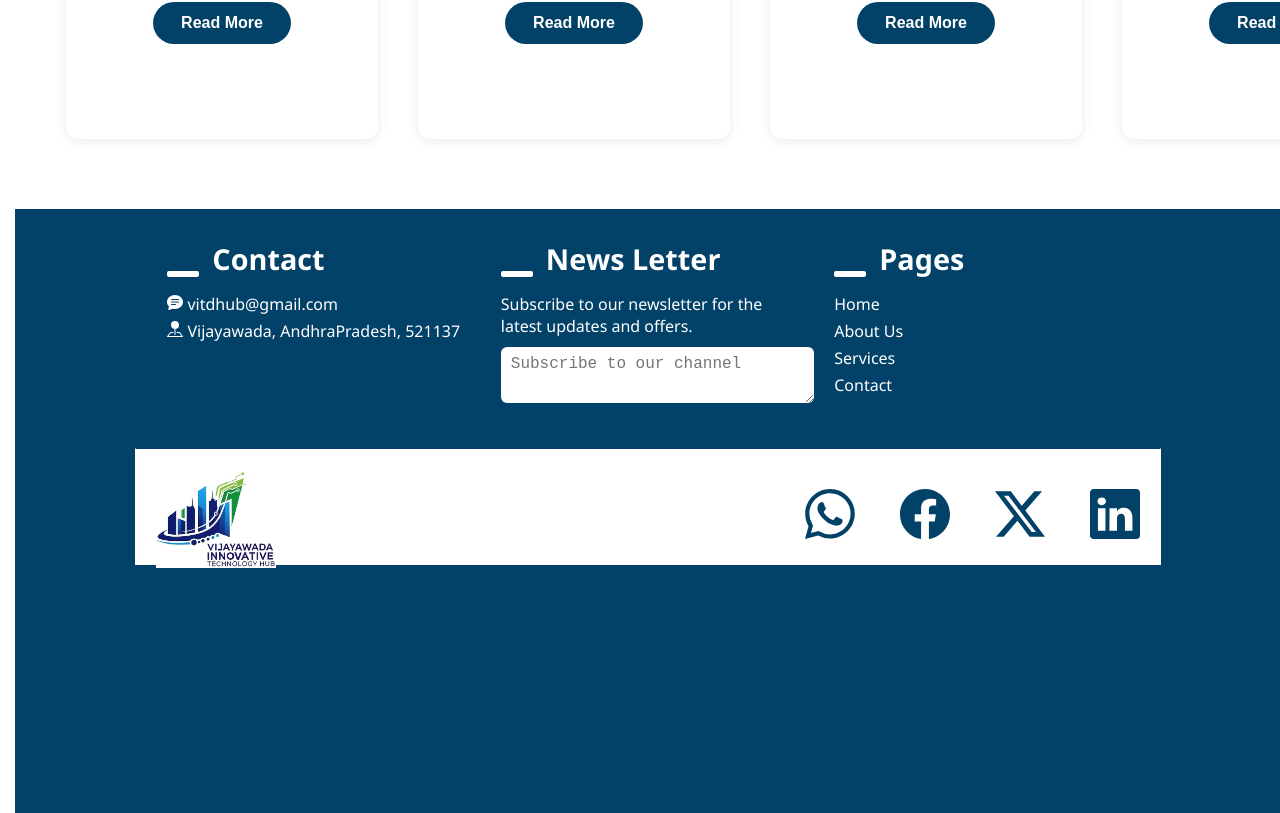
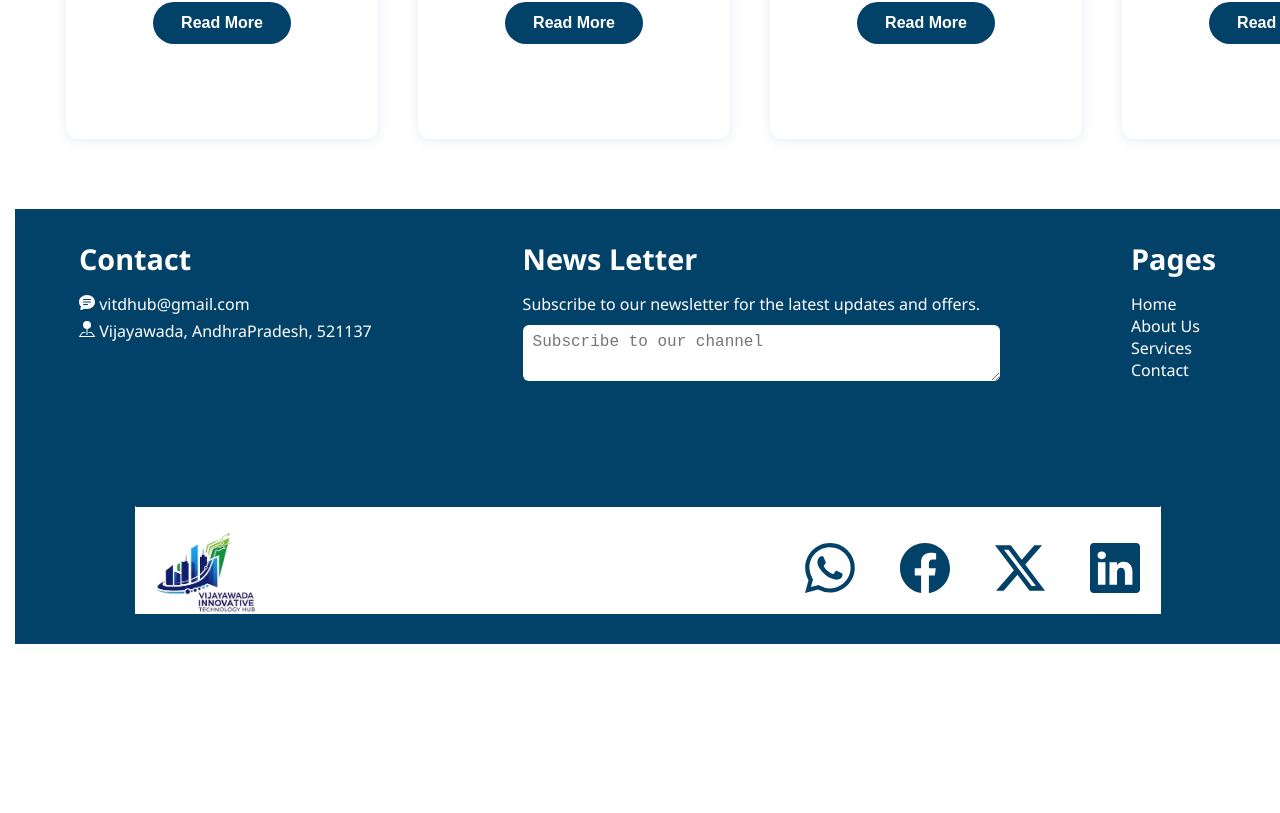
Before and after one commit to hemanthaarya/hedhya, a React (Create React App) app: page / in a window 1280 px wide. Shown: the part 1861-2674 px from the top of the page. After the commit the page ends 2505 px from the top, so only its background shows below. Built offline with nearby package versions, Linux system fonts and the light colour scheme.

Commit message:
Add files via upload

```diff
--- a/src/Pages/Home.css
+++ b/src/Pages/Home.css
@@ -40,6 +40,10 @@ body,html,.main{
     align-items: center;
     padding: 10px 5vw;
     background: white;
+}
+.phn{
+    width: 25px;
+    height: 25px;
 }
 .logo{
     width: 160px;
@@ -390,7 +394,6 @@ body,html,.main{
 .footer{
     display: flex;
     flex-direction: column;
-    height: 68vh;
     background-color: #034268;
     margin-left: 15px;
     color: white;
@@ -401,14 +404,12 @@ body,html,.main{
     display: flex;
     color: white;
     justify-content: space-between;
-    flex-wrap: wrap;
     gap: 40px;
-    max-width: 1200px;
+    width: 100%;
+    max-height: 300px;
     margin: 0 auto 40px;
 }
-.contact, .news_letter, .Pages {
-    flex: 1 1 280px;
-}
+
 .c_title{
     display: flex;
     align-items: center;
@@ -454,14 +455,13 @@ body,html,.main{
     justify-content: space-between;
     border: 0.5px solid transparent;
     background-color: white;
-    height: 100px;
     width: 80vw;
     margin-left: 150px;
     align-items: center;
     border-top: 1px solid #0d3b6d;
     padding-top: 15px;
     max-width: 1200px;
-    margin: 0 auto;
+    margin: 80px auto 0;
 }
 .icons{
     margin-right: 20px;
@@ -477,16 +477,13 @@ body,html,.main{
     cursor: pointer;
     transition: color 0.3s ease;
     color: #034268;
-    cursor: pointer;
-    transition: color 0.3s ease;
 }
 
 .icon:hover {
     color: #034268;
 }
 .logo1{
-    width: 120px;
-    height: auto;
+    width: 100px;
     margin-left: 20px;
 }
 @media (max-width: 1023px) and (min-width: 769px) {
@@ -545,7 +542,9 @@ body,html,.main{
   .img2_matter h2 {
     font-size: 1.7rem;
   }
-
+  .s-text-container{
+    margin: 0 auto;
+  }
   .s-text-back {
     font-size: 3rem;
   }
@@ -582,10 +581,13 @@ body,html,.main{
     flex-direction: column;
     gap: 12px;
   }
-
+  .phn{
+    width: 40px;
+    height: 40px;
+  }
   .details {
-    flex-direction: column;
     font-size: 0.85rem;
+    justify-content: space-evenly;
   }
 
   .button {
@@ -600,4 +602,34 @@ body,html,.main{
   .h-content {
     padding: 20px 3vw;
   }
+  .footer-up {
+    flex-direction: column;
+    align-items: center;
+  }
+  .footer-down{
+    margin-top: 150px;
+  }
+  .icons{
+    gap: 5px;
+  }
+  .pages{
+    display: flex;
+    gap: 10px;
+  }
 }
+@media (max-width: 600px) {
+  .icons{
+    font-size: 1rem;
+    height: 100%;
+    margin: auto 0;
+    gap: 10px;
+  }
+  .icon{
+    width: 30px;
+    height: 30px;
+  }
+  .logo1{
+    width: 80px;
+    margin-left: 10px;
+  }
+}
--- a/src/Pages/HomePage.jsx
+++ b/src/Pages/HomePage.jsx
@@ -23,7 +23,7 @@ function Home() {
         <div className='navbar-1'>
           <img src={Logo} alt='logo' className='logo' />
           <div className='details'>
-            <BsTelephoneFill style={{ width: '25px', height: '25px' }} />
+            <BsTelephoneFill className='phn'/>
             <h3>+91 8886667850</h3>
             <button className='button'>
               <Link to='/contact' className='Link1'>Get a Quote</Link>
@@ -48,10 +48,7 @@ function Home() {
           <div className={`mobile-menu ${menuOpen ? 'show' : ''}`}>
             <h4><Link to='/' className='Link' onClick={() => setMenuOpen(false)}>Home</Link></h4>
             <h4><Link to='/about' className='Link' onClick={() => setMenuOpen(false)}>About Us</Link></h4>
-            <div className='service'>
-              <h4><Link to='/services' className='Link' onClick={() => setMenuOpen(false)}>Services</Link></h4>
-              <Dropdown menuData={menuData} />
-            </div>
+            <h4><Link to='/services' className='Link' onClick={() => setMenuOpen(false)}>Services</Link></h4>
             <h4><Link to='/contact' className='Link' onClick={() => setMenuOpen(false)}>Contact</Link></h4>
           </div>
 
@@ -123,7 +120,6 @@ function Home() {
         <div className='footer-up'>
           <div className='contact'>
             <div className='c_title'>
-              <div></div>
               <h1>Contact</h1>
             </div>
             <div>
@@ -134,7 +130,6 @@ function Home() {
 
           <div className='news_letter'>
             <div className='c_title'>
-              <div></div>
               <h1>News Letter</h1>
             </div>
             <p>Subscribe to our newsletter for the latest updates and offers.</p>
@@ -143,14 +138,13 @@ function Home() {
 
           <div className='Pages'>
             <div className='c_title'>
-              <div></div>
               <h1>Pages</h1>
             </div>
-            <div>
-              <h4><Link to='/' className='Link1'>Home</Link></h4>
-              <h4><Link to='/about' className='Link1'>About Us</Link></h4>
-              <h4><Link to='/services' className='Link1'>Services</Link></h4>
-              <h4><Link to='/contact' className='Link1'>Contact</Link></h4>
+            <div className='pages'>
+              <div><Link to='/' className='Link1'>Home</Link></div>
+              <div><Link to='/about' className='Link1'>About Us</Link></div>
+              <div><Link to='/services' className='Link1'>Services</Link></div>
+              <div><Link to='/contact' className='Link1'>Contact</Link></div>
             </div>
           </div>
         </div>
```
